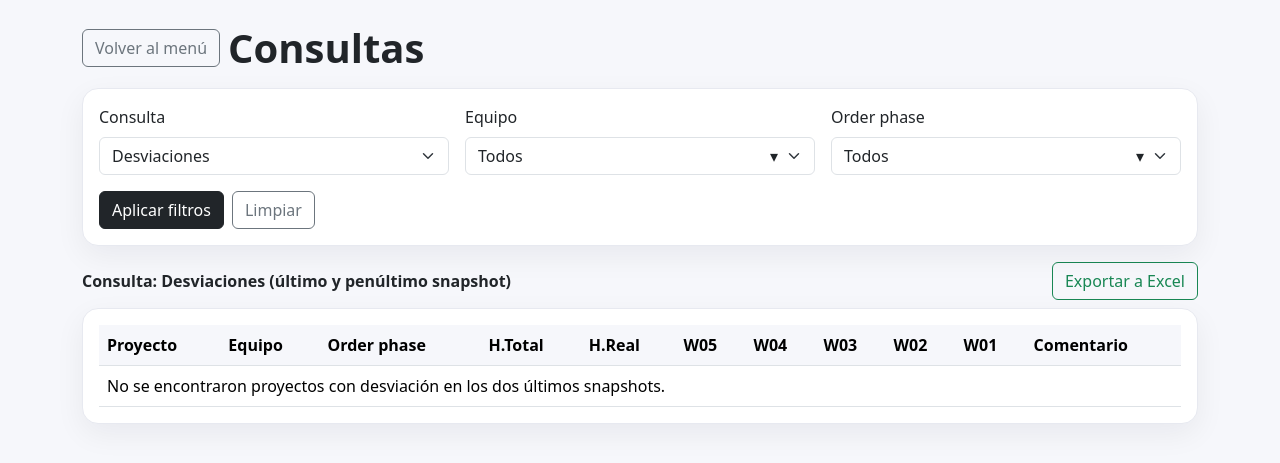
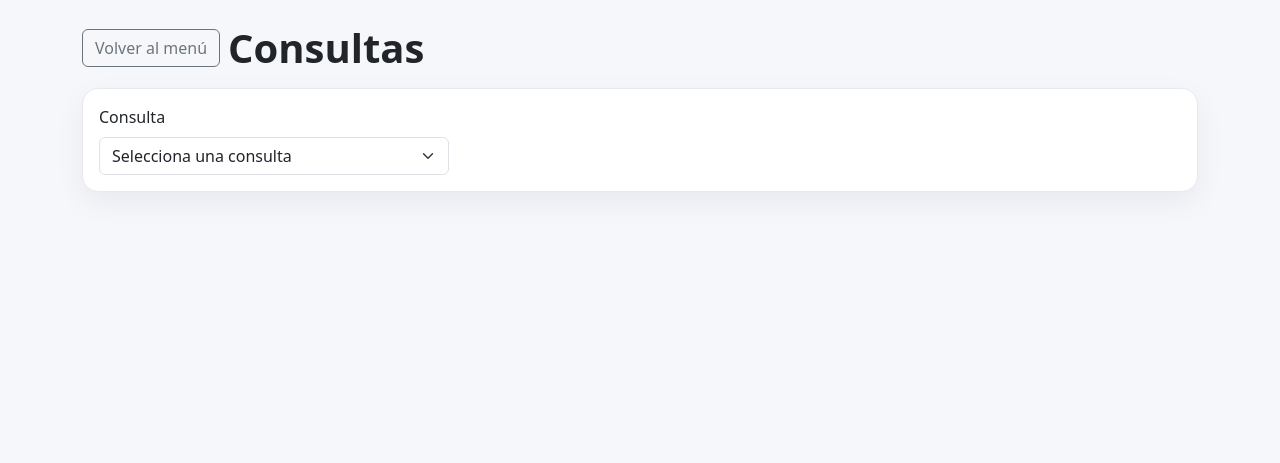
Before and after one commit to AlvaroAPPs/PM_APP, a FastAPI app: page /consultas in a window 1280 px wide. Shown: the top 463 px of the page. Run offline with FastAPI, Linux system fonts and the light colour scheme; some libraries are stand-ins or nearby versions.

Commit message:
Gate deviation query by positive recent snapshots and hide results until apply

```diff
--- a/app.py
+++ b/app.py
@@ -111,10 +111,18 @@ def fetch_deviations_results(
         FROM projects p
         JOIN project_snapshot s ON s.project_id = p.id
         {where_sql}
+    ),
+    eligible_projects AS (
+        SELECT project_id
+        FROM ranked
+        WHERE rn <= 2
+        GROUP BY project_id
+        HAVING BOOL_OR(COALESCE(desviacion_pct, 0) > 0)
     )
-    SELECT *
-    FROM ranked
-    WHERE rn <= 5
+    SELECT r.*
+    FROM ranked r
+    JOIN eligible_projects e ON e.project_id = r.project_id
+    WHERE r.rn <= 5
     """
     with psycopg.connect(DB_DSN) as conn:
         with conn.cursor() as cur:
@@ -161,14 +169,6 @@ def fetch_deviations_results(
         prev = next((item for item in items_sorted if item["rn"] == 2), None)
         if latest is None or prev is None:
             continue
-        latest_dev = to_float(latest.get("desviacion_pct"))
-        prev_dev = to_float(prev.get("desviacion_pct"))
-        # A snapshot is deviated when desviacion_pct != 0.
-        if not (latest_dev is not None and latest_dev != 0):
-            continue
-        if not (prev_dev is not None and prev_dev != 0):
-            continue
-
         row = {
             "Proyecto": latest.get("project_name"),
             "Equipo": latest.get("team"),
@@ -518,9 +518,10 @@ def estado_proyecto(request: Request):
 @app.get("/consultas", response_class=HTMLResponse)
 def consultas(request: Request):
     supported_queries = {"desviaciones": "Desviaciones"}
-    consulta = request.query_params.get("consulta", "desviaciones")
+    consulta = request.query_params.get("consulta")
     if consulta not in supported_queries:
-        consulta = "desviaciones"
+        consulta = None
+    applied = request.query_params.get("applied") == "1"
 
     selected_teams = [
         value for value in request.query_params.getlist("equipo") if value
@@ -529,7 +530,7 @@ def consultas(request: Request):
         value for value in request.query_params.getlist("order_phase") if value
     ]
 
-    if consulta == "desviaciones":
+    if consulta == "desviaciones" and applied:
         results, columns, numeric_columns = fetch_deviations_results(
             selected_teams, selected_phases
         )
@@ -537,7 +538,7 @@ def consultas(request: Request):
         results, columns, numeric_columns = [], [], set()
 
     teams, phases = fetch_filter_options()
-    export_params = {"consulta": consulta}
+    export_params = {"consulta": consulta} if consulta else {}
     if selected_teams:
         export_params["equipo"] = selected_teams
     if selected_phases:
@@ -560,6 +561,7 @@ def consultas(request: Request):
             "selected_query": consulta,
             "supported_queries": supported_queries,
             "export_url": export_url,
+            "show_results": consulta == "desviaciones" and applied,
         },
     )
 
--- a/templates/queries.html
+++ b/templates/queries.html
@@ -34,15 +34,17 @@
 
     <div class="card shadow-soft mb-3">
       <div class="card-body">
-        <form class="row g-3 align-items-end" method="get" action="/consultas">
+        <form class="row g-3 align-items-end" method="get" action="/consultas" id="queries-form">
           <div class="col-12 col-md-4">
             <label class="form-label">Consulta</label>
             <select class="form-select" name="consulta">
+              <option value="" {% if not selected_query %}selected{% endif %}>Selecciona una consulta</option>
               {% for key, label in supported_queries.items() %}
               <option value="{{ key }}" {% if key == selected_query %}selected{% endif %}>{{ label }}</option>
               {% endfor %}
             </select>
           </div>
+          {% if selected_query %}
           <div class="col-12 col-md-4">
             <label class="form-label">Equipo</label>
             <div class="dropdown w-100">
@@ -102,13 +104,16 @@
             <div class="hidden-inputs" data-inputs="order_phase"></div>
           </div>
           <div class="col-12 d-flex gap-2">
+            <input type="hidden" name="applied" value="1">
             <button class="btn btn-dark" type="submit">Aplicar filtros</button>
             <a class="btn btn-outline-secondary" href="/consultas">Limpiar</a>
           </div>
+          {% endif %}
         </form>
       </div>
     </div>
 
+    {% if show_results %}
     <div class="d-flex justify-content-between align-items-center mb-2">
       <div class="fw-semibold">Consulta: Desviaciones (último y penúltimo snapshot)</div>
       <a class="btn btn-outline-success" href="{{ export_url }}">
@@ -159,6 +164,7 @@
         </div>
       </div>
     </div>
+    {% endif %}
   </div>
 
   <script src="https://cdn.jsdelivr.net/npm/bootstrap@5.3.3/dist/js/bootstrap.bundle.min.js"></script>
@@ -243,6 +249,24 @@
 
     initMultiSelect("equipo");
     initMultiSelect("order_phase");
+
+    const form = document.getElementById("queries-form");
+    const querySelect = form ? form.querySelector('select[name="consulta"]') : null;
+    if (querySelect) {
+      querySelect.addEventListener("change", () => {
+        form.submit();
+      });
+    }
+
+    const resultsCard = document.querySelector(".table-wrapper")?.closest(".card");
+    if (form && resultsCard) {
+      form.querySelectorAll('input, select, button').forEach((element) => {
+        if (element.type === "submit") return;
+        element.addEventListener("change", () => {
+          resultsCard.classList.add("d-none");
+        });
+      });
+    }
   </script>
 </body>
 </html>
```
